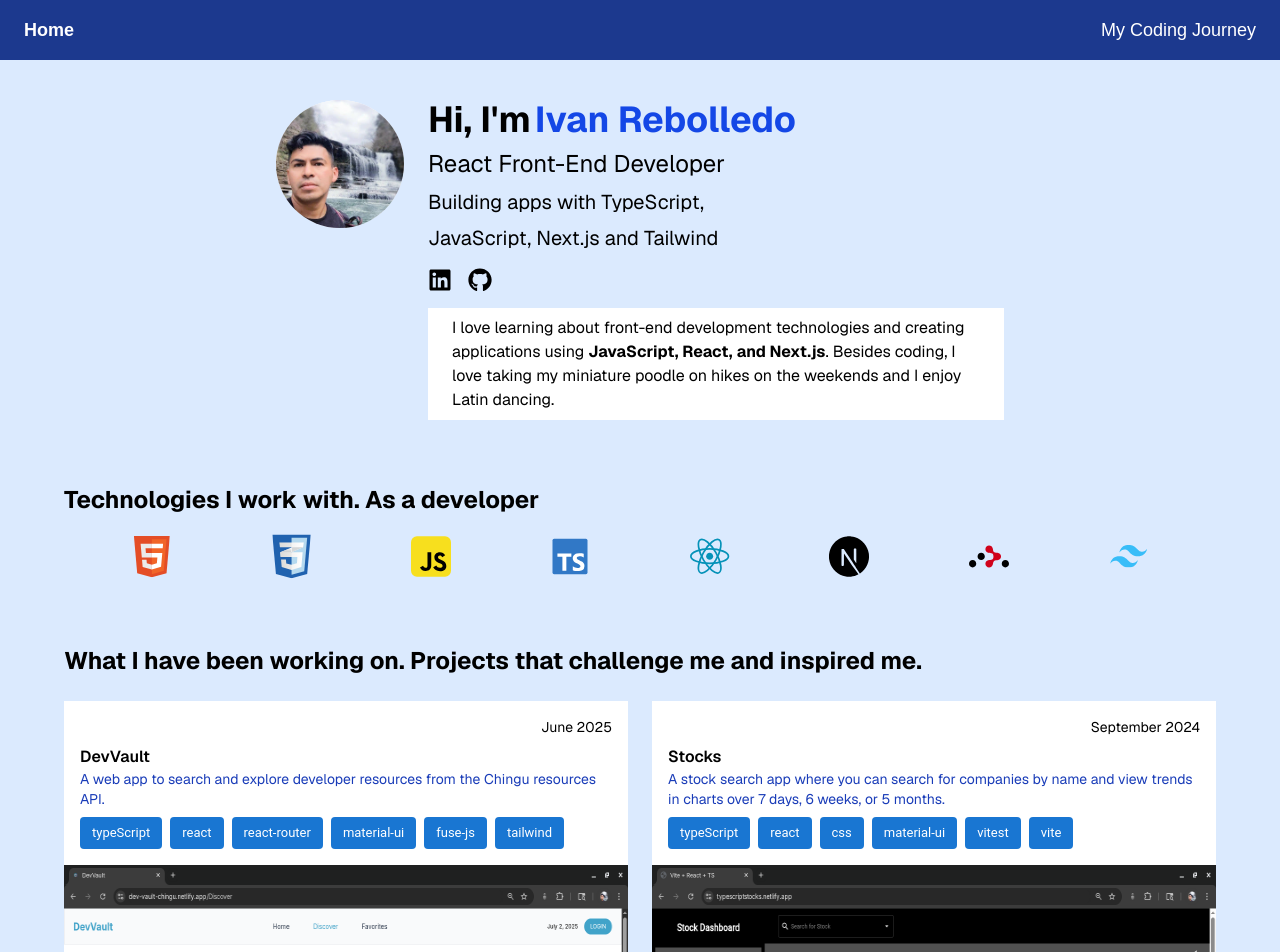
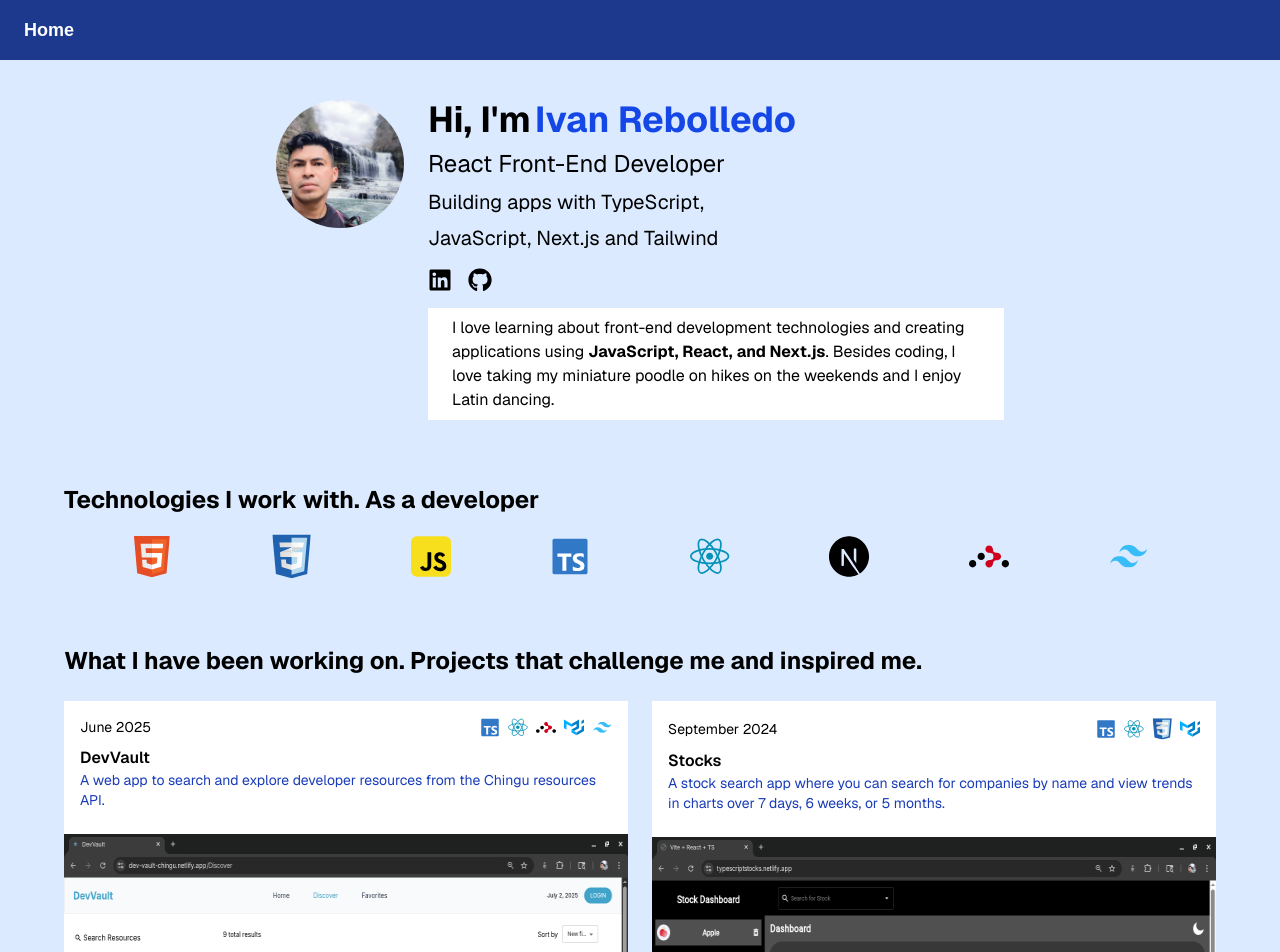
Before and after one commit to ivannissimrch/Portfolio, a Next.js app: page / in a window 1280 px wide. Shown: the top 952 px of the page. Built offline with nearby package versions, Linux system fonts and the light colour scheme.

Commit message:
Updtate projects icons at home page

```diff
--- a/src/app/components/Header.js
+++ b/src/app/components/Header.js
@@ -5,9 +5,9 @@ export default function Header() {
       <Link href="/" className="font-bold text-lg">
         Home
       </Link>
-      <Link href="/journey" className="text-lg">
+      {/* <Link href="/journey" className="text-lg">
         My Coding Journey
-      </Link>
+      </Link> */}
     </nav>
   );
 }
--- a/src/app/page.js
+++ b/src/app/page.js
@@ -97,28 +97,24 @@ export default function Home() {
                   className="bg-white overflow-hidden"
                 >
                   <div className="p-4">
-                    <div className="text-sm text-right mb-2">
-                      {project.date}
+                    <div className="text-sm flex items-center gap-2 mb-2">
+                      <div className="min-w-28">{project.date}</div>
+                      <div className="flex justify-end w-full gap-2">
+                        {project.tech.map((t) => (
+                          <Image
+                            width={20}
+                            height={20}
+                            key={t}
+                            alt={t}
+                            src={`/images/${t}-icon.svg`}
+                          />
+                        ))}
+                      </div>
                     </div>
                     <h4 className="font-semibold">{project.title}</h4>
                     <p className="text-sm text-blue-800 mb-2">
                       {project.description}
                     </p>
-                    <Stack
-                      direction="row"
-                      spacing={1}
-                      useFlexGap
-                      flexWrap="wrap"
-                    >
-                      {project.tech.map((t) => (
-                        <Chip
-                          key={t}
-                          label={t}
-                          color="primary"
-                          sx={{ borderRadius: "4px" }}
-                        />
-                      ))}
-                    </Stack>
                   </div>
                   <div className="relative w-full h-96 bg-blue-200">
                     <Image
--- a/src/app/projectsList.js
+++ b/src/app/projectsList.js
@@ -6,14 +6,7 @@ export const PROJECTS_LIST = [
       "A web app to search and explore developer resources from the Chingu resources API.",
     imageDesktop: "/images/devVaultDesktop.png",
     link: "/projects/devvault",
-    tech: [
-      "typeScript",
-      "react",
-      "react-router",
-      "material-ui",
-      "fuse-js",
-      "tailwind",
-    ],
+    tech: ["typescript", "react", "react-router", "material-ui", "tailwind"],
   },
   {
     title: "Stocks",
@@ -22,7 +15,7 @@ export const PROJECTS_LIST = [
       "A stock search app where you can search for companies by name and view trends in charts over 7 days, 6 weeks, or 5 months.",
     imageDesktop: "/images/stocksDesktop.png",
     link: "/projects/stocks",
-    tech: ["typeScript", "react", "css", "material-ui", "vitest", "vite"],
+    tech: ["typescript", "react", "css", "material-ui"],
   },
 
   {
@@ -33,14 +26,7 @@ export const PROJECTS_LIST = [
 
     imageDesktop: "/images/weeklyBytesDesktop.png",
     link: "/projects/weeklybytes",
-    tech: [
-      "javaScript",
-      "react",
-      "react-router",
-      "material-ui",
-      "tailwind",
-      "react-select",
-    ],
+    tech: ["javascript", "react", "react-router", "material-ui", "tailwind"],
   },
 
   {
@@ -51,13 +37,6 @@ export const PROJECTS_LIST = [
 
     imageDesktop: "/images/sliceDesktop.png",
     link: "/projects/slice",
-    tech: [
-      "javaScript",
-      "react",
-      "react-router",
-      "material-ui",
-      "tailwind",
-      "react-select",
-    ],
+    tech: ["javascript", "react", "react-router", "material-ui", "tailwind"],
   },
 ];
```
